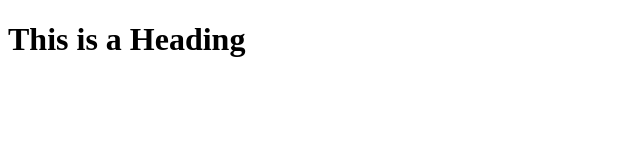
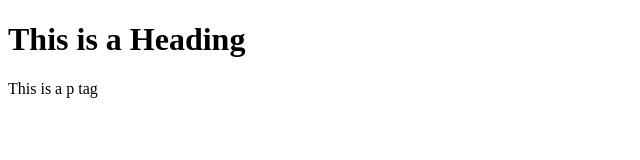
Before and after one commit to doquangduc71/fristgitrepo, a plain HTML site: page index.html in a window 1280 px wide. Shown: the whole page, without its empty margins (0-640 px from the left). Drawn offline with Linux system fonts and the light colour scheme.

Commit message:
completed version

```diff
--- a/index.html
+++ b/index.html
@@ -6,6 +6,7 @@
 <body>
 
 <h1>This is a Heading</h1>
+<p>This is a p tag</p>
 
 
 </body>
```
